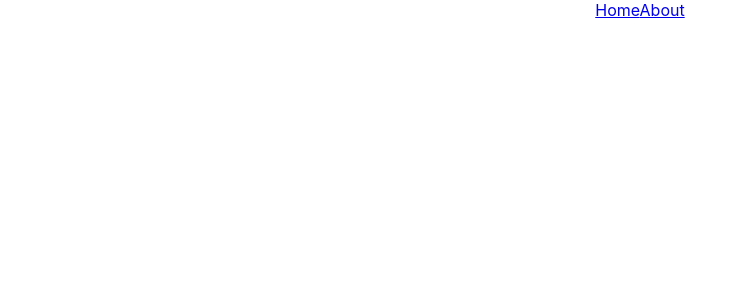
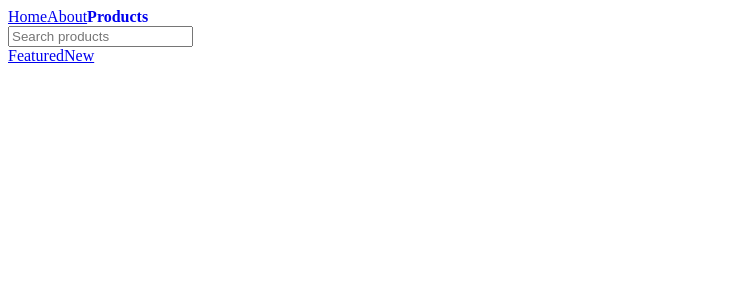
Before and after one commit to shivkumarprajapat/React-Router-Tutorials-v6, a React (Create React App) app: page /products in a window 1280 px wide. Before the commit this address had no page. Shown: the top 300 px of the page, without its empty margins (0-740 px from the left). Built offline with nearby package versions, Linux system fonts and the light colour scheme.

Commit message:
Nested Routes Added

```diff
--- a/src/App.js
+++ b/src/App.js
@@ -1,9 +1,13 @@
-import './App.css'
 import { Routes, Route } from 'react-router-dom'
 import { Home } from './components/Home'
 import { About } from './components/About'
 import { Navbar } from './components/Navbar'
-import {OrderSummary} from './components/OrderSummary'
+import { OrderSummary } from './components/OrderSummary'
+import { NewProducts } from './components/NewProducts'
+import { FeaturedProducts } from './components/FeaturedProducts'
+import { Products } from './components/Products'
+import { NoMatch } from './components/NoMatch'
+
 function App() {
   return (
     <div className='App'>
@@ -12,7 +16,12 @@ function App() {
         <Route path='/' element={<Home />} />
         <Route path='about' element={<About />} />
         <Route path='order-summary' element={<OrderSummary />} />
-  </Routes>
+        <Route path='products' element={<Products />}>
+          <Route path='featured' element={<FeaturedProducts />} />
+          <Route path='new' element={<NewProducts />} />
+        </Route>
+        <Route path='*' element={<NoMatch />} />
+      </Routes>
     </div>
   )
 }
--- /dev/null
+++ b/src/components/FeaturedProducts.js
@@ -0,0 +1,3 @@
+export const FeaturedProducts = () => {
+    return <h1>List of featured products</h1>
+  }
--- a/src/components/Navbar.js
+++ b/src/components/Navbar.js
@@ -1,10 +1,24 @@
-import { Link } from 'react-router-dom'
+import { NavLink } from 'react-router-dom'
 
 export const Navbar = () => {
+  const navLinkStyles = ({ isActive }) => {
+    return {
+      fontWeight: isActive ? 'bold' : 'normal',
+      textDecoration: isActive ? 'none' : 'underline'
+    }
+  }
+
   return (
-    <nav>
-      <Link to='/'>Home</Link>
-      <Link to='/about'>About</Link>
+    <nav className='primary-nav'>
+      <NavLink to='/' style={navLinkStyles}>
+        Home
+      </NavLink>
+      <NavLink to='/about' style={navLinkStyles}>
+        About
+      </NavLink>
+      <NavLink to='/products' style={navLinkStyles}>
+        Products
+      </NavLink>
     </nav>
   )
 }
--- /dev/null
+++ b/src/components/NewProducts.js
@@ -0,0 +1,3 @@
+export const NewProducts = () => {
+    return <h1>List of new products</h1>
+  }
--- /dev/null
+++ b/src/components/NoMatch.js
@@ -0,0 +1,4 @@
+export const NoMatch = () => {
+    return <h1>Page not found</h1>
+
+}
--- a/src/components/OrderSummary.js
+++ b/src/components/OrderSummary.js
@@ -3,11 +3,9 @@ import { useNavigate } from 'react-router-dom'
 export const OrderSummary = () => {
   const navigate = useNavigate()
   return (
-    <>
       <div>
-        Order confirmed!
+        <h1>Order confirmed!</h1>
         <button onClick={() => navigate(-1)}>Go back</button>
       </div>
-    </>
   )
 }
--- /dev/null
+++ b/src/components/Products.js
@@ -0,0 +1,16 @@
+import { Link, Outlet } from 'react-router-dom'
+
+export const Products = () => {
+  return (
+    <>
+      <div>
+        <input type='search' placeholder='Search products' />
+      </div>
+      <nav>
+        <Link to='/products/featured'>Featured</Link>
+        <Link to='/products/new'>New</Link>
+      </nav>
+      <Outlet />
+    </>
+  )
+}
```
